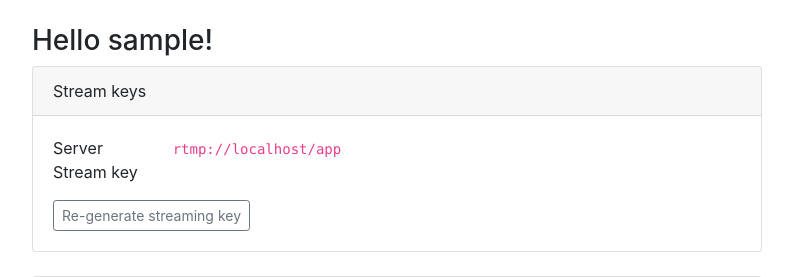
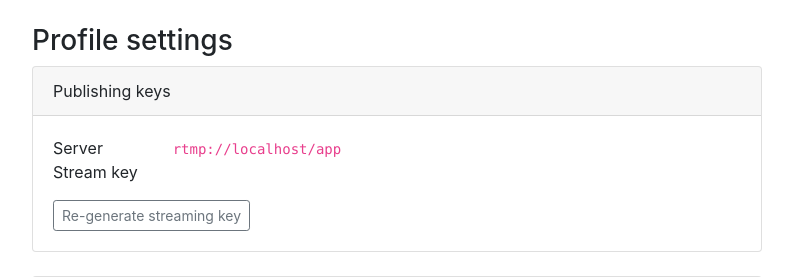
Before and after one commit to carbn/streamy, a Django app: template app/streamy/templates/profile.html in a window 1280 px wide. Shown: the part 56-333 px from the top of the page, without its empty margins (243-1036 px from the left). Run offline with Django 3.2, Linux system fonts and the light colour scheme; the template is opened without the code that fills it: values that come from a table or form of the project are taken from there, others are empty; the visitor is signed in with stand-in values (Sample User, id 1); some libraries are stand-ins or nearby versions.

Commit message:
profile page cleanups

```diff
--- a/app/streamy/templates/profile.html
+++ b/app/streamy/templates/profile.html
@@ -3,16 +3,17 @@
 {% load crispy_forms_tags %}
 
 {% block content %}
+
 <div class="container">
     <div class="row justify-content-center">
         <div class="col-lg-8">
-            <h3>Hello {{ user.username }}!</h3>
+            <h3>Profile settings</h3>
         </div>
     </div>
     <div class="row justify-content-center">
         <div class="col-lg-8">
             <div class="card mb-4">
-                <div class="card-header">Stream keys</div>
+                <div class="card-header">Publishing keys</div>
                 <div class="card-body">
                     <form method="POST" action="{% url 'generate-stream-key' %}">
                         {% csrf_token %}
@@ -34,9 +35,10 @@
             </div>
         </div>
     </div>
+
     <div class="row justify-content-center">
         <div class="col-lg-8">
-            <div class="card">
+            <div class="card mb-4">
                 <div class="card-header">Stream settings</div>
                 <div class="card-body">
                     {% crispy form %}
```
